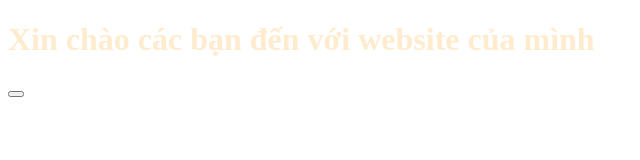
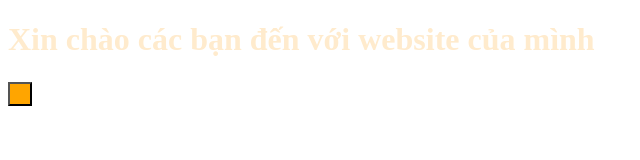
Before and after one commit to icurs-crx/web-project, a plain HTML site: page index.html in a window 1280 px wide. Shown: the full height of the page, 0-640 px from the left. Drawn offline with Linux system fonts and the light colour scheme.

Commit message:
Update style.css

```diff
--- a/style.css
+++ b/style.css
@@ -1,3 +1,9 @@
 #begin {
     color:blanchedalmond;
 }
+
+#btn {
+    padding:10px;
+    background-color:orange;
+    text-align:center;
+}
```
